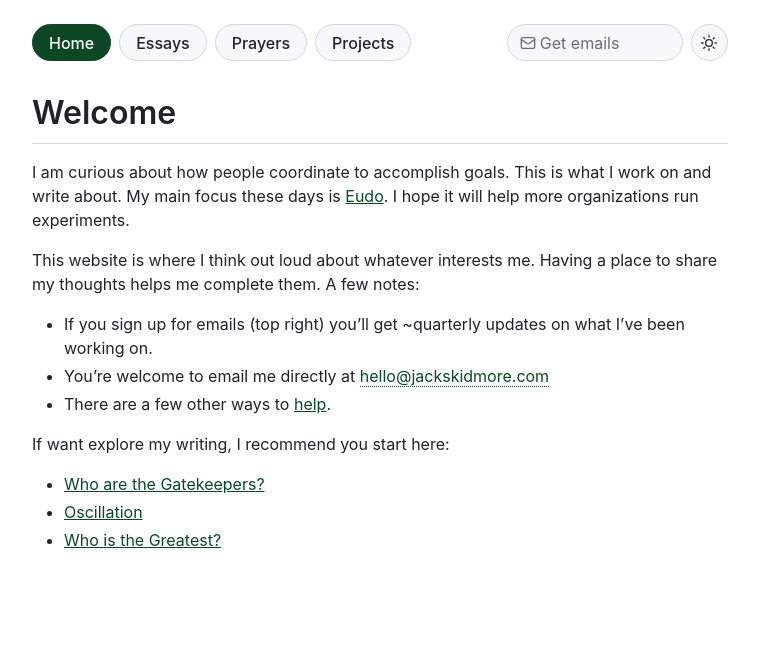
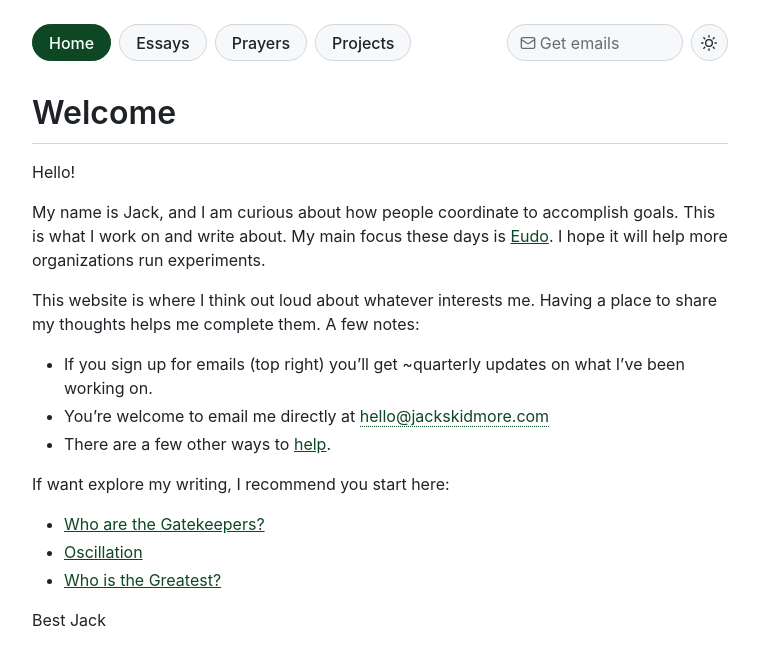
Before and after one commit to jack-t-skidmore/jack-t-skidmore.github.io, a Jekyll site: the page built from index.md, in a window 1280 px wide. Shown: the top 666 px of the page, without its empty margins (260-1019 px from the left). Built offline with Jekyll 4.4.1, drawn with Linux system fonts in a browser that asks for light colours.

Commit message:
email format

```diff
--- a/index.md
+++ b/index.md
@@ -6,7 +6,9 @@
 
 # Welcome
 
-I am curious about how people coordinate to accomplish goals. This is what I work on and write about. My main focus these days is [Eudo](/projects/eudo/). I hope it will help more organizations run experiments.
+Hello!
+
+My name is Jack, and I am curious about how people coordinate to accomplish goals. This is what I work on and write about. My main focus these days is [Eudo](/projects/eudo/). I hope it will help more organizations run experiments.
 
 This website is where I think out loud about whatever interests me. Having a place to share my thoughts helps me complete them. A few notes:
 - If you sign up for emails (top right) you'll get ~quarterly updates on what I've been working on.
@@ -18,3 +20,6 @@
 - [Who are the Gatekeepers?](/essays/gatekeepers/)
 - [Oscillation](/essays/oscillation/)
 - [Who is the Greatest?](/prayers/who-is-the-greatest/)
+
+Best
+Jack
```
